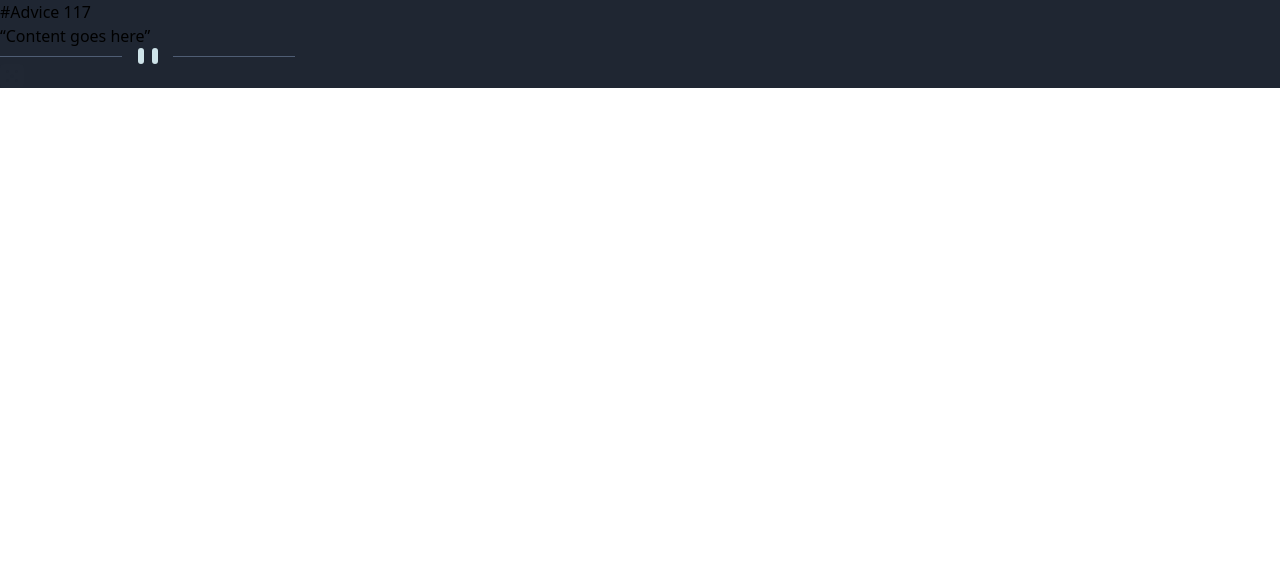
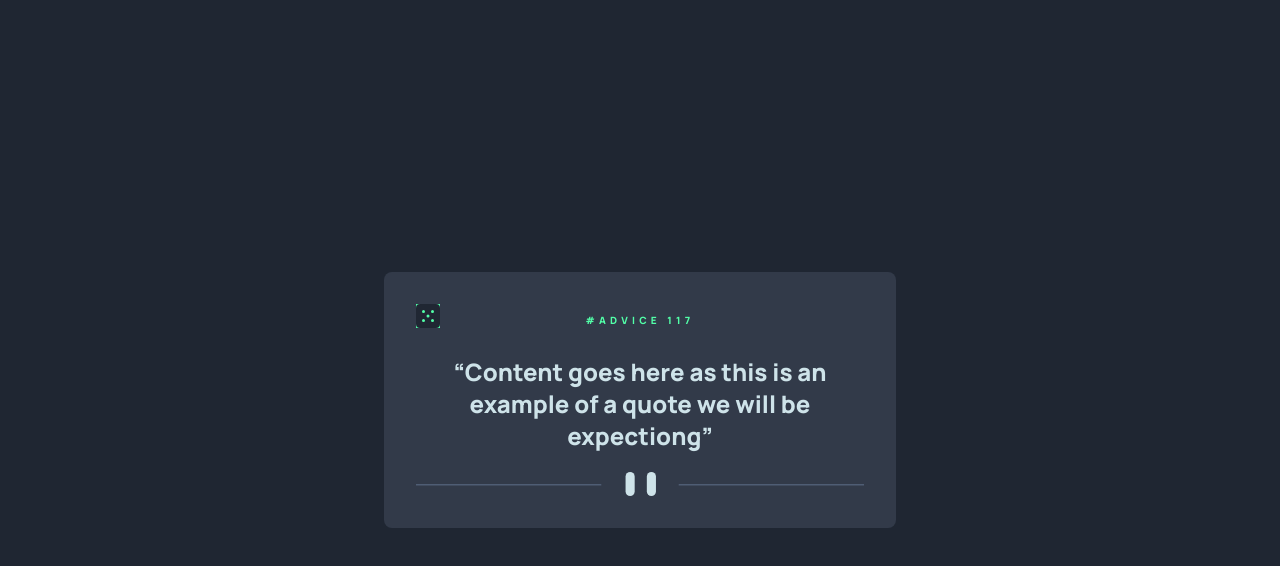
Before and after one commit to Jonnie-Dev/Advice-generator-app, a React (Vite) app: page / in a window 1280 px wide. Shown: the top 566 px of the page. Built offline with nearby package versions, Linux system fonts and the light colour scheme.

Commit message:
feat: completed the ui

```diff
--- a/src/App.jsx
+++ b/src/App.jsx
@@ -1,19 +1,12 @@
 import React from "react";
+import Quotes from "./component/Quotes";
 
 const App = () => {
   return (
-    <div className="m-0 bg-deepBlue flex align-items-center ">
-      <div className="">
-        <h1 className="">#Advice 117 </h1>
-        <p>
-          <q>Content goes here</q>
-        </p>
-        <img src="/images/pattern-divider-mobile.svg" />
-        <div>
-          <img src="/images/icon-dice.svg" />
-        </div>
-      </div>
+    <div className="h-[100vh] flex items-center justify-center bg-deepBlue text-2xl">
+      <Quotes />
     </div>
   );
-}
-export default App
+};
+
+export default App;
--- a/src/component/Quotes.jsx
+++ b/src/component/Quotes.jsx
@@ -1,28 +1,18 @@
-import React, { useState } from "react";
-
-import dividerLarge from "../assets/pattern-divider-desktop.svg";
-import dividerSmall from "../assets/pattern-divider-mobile.svg";
-import diceButton from "../assets/icon-dice.svg";
-
 const Quotes = () => {
-  const [quote, setQuote] = useState(null);
-  const [media, setMedia] = useState("(min-width:720px)");
-  const url = "https://api.adviceslip.com";
-  const handleClick = async () => {
-    const res = fetch(url);
-  };
-
   return (
-    // Template
-    <div className="bg-[#323a49]">
-      <p>#Advice 12</p>
-      <p>
-        <q>Bala Blue</q>
+    <div className="max-w-lg flex flex-col gap-5 bg-grayishBlue-d p-8 rounded-lg text-center relative">
+      <h1 className="text-neonGreen text-[.625rem] tracking-[4.25px]">
+        #ADVICE 117{" "}
+      </h1>
+      <p className="text-cyan">
+        <q>
+          Content goes here as this is an example of a quote we will be
+          expectiong
+        </q>
       </p>
-
-      <img src={dividerSmall} />
-      <div className="">
-        <img className="" src={diceButton} />
+      <img src="/images/pattern-divider-mobile.svg" />
+      <div className="absolute bg-neonGreen">
+        <img src="/images/icon-dice.svg" />
       </div>
     </div>
   );
--- a/src/index.css
+++ b/src/index.css
@@ -8,3 +8,7 @@
     margin: 0;
     padding: 0;
 }
+
+body {
+    font-family: Manrope, monospace;
+}
--- a/tailwind.config.cjs
+++ b/tailwind.config.cjs
@@ -5,11 +5,10 @@ module.exports = {
     extend: {
       colors: {
         cyan: "hsl(193, 38%, 86%)",
-    NeonGreen: "hsl(150, 100%, 66%)",
-    grayishBlue: "hsl(217, 19%, 38%)",
-    grayishBlue: "hsl(217, 19%, 24%)",
-    deepBlue: "hsl(218, 23%, 16%)"
-        // Add color variables here
+        neonGreen: "hsl(150, 100%, 66%)",
+        "grayishBlue-l": "hsl(217, 19%, 38%)",
+        "grayishBlue-d": "hsl(217, 19%, 24%)",
+        deepBlue: "hsl(218, 23%, 16%)",
       },
     },
   },
```
